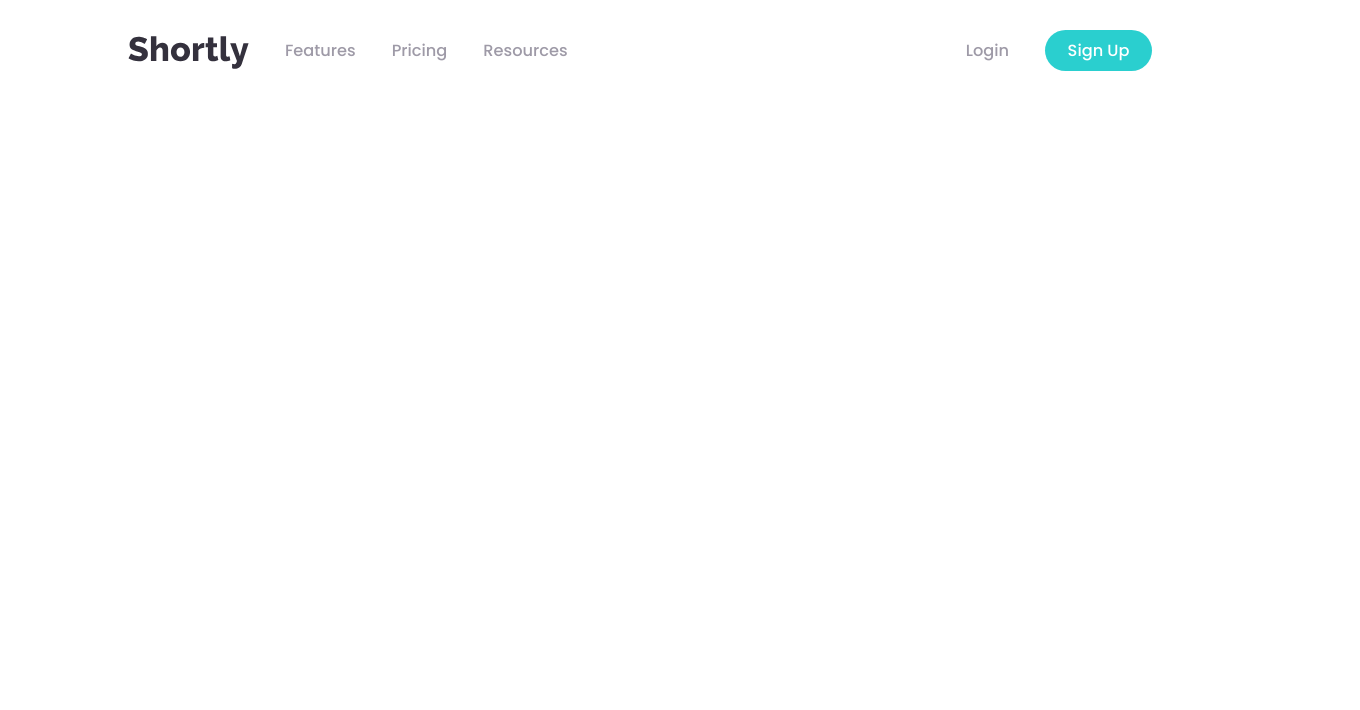
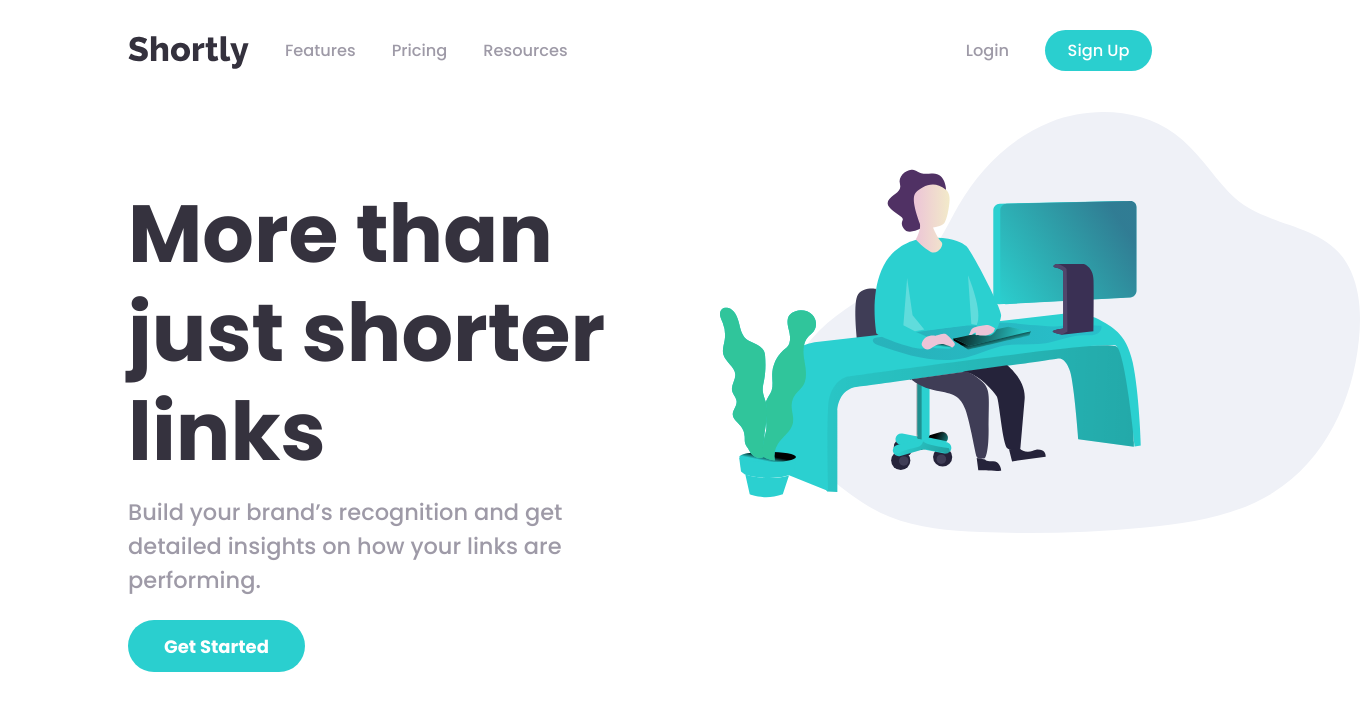
Before and after one commit to Janssenhidal/Shortify_URL, a Vue app in the folder app/: page / in a window 1280 px wide. Shown: the top 710 px of the page, 1360 px wide, since content can reach past the window. Built offline with nearby package versions, Linux system fonts and the light colour scheme.

Commit message:
Added Illustration Component

```diff
--- a/app/src/App.vue
+++ b/app/src/App.vue
@@ -1,14 +1,17 @@
 <template>
   <Header />
+  <Illustration />
 </template>
 
 <script>
 import Header from "./components/Header.vue";
+import Illustration from "./components/Illustration.vue";
 
 export default {
   name: "App",
   components: {
     Header,
+    Illustration,
   },
 };
 </script>
--- /dev/null
+++ b/app/src/components/Illustration.vue
@@ -0,0 +1,71 @@
+<template>
+  <section class="illustration">
+    <div class="illustrate-text">
+      <h1>More than just shorter links</h1>
+      <p>
+        Build your brand’s recognition and get detailed insights on how your
+        links are performing.
+      </p>
+      <a href="#" class="get-started">Get Started</a>
+    </div>
+    <div class="image">
+      <img src="../assets/images/illustration-working.svg" alt="" />
+    </div>
+  </section>
+</template>
+
+<script>
+export default {
+  name: "Illustration",
+};
+</script>
+
+<style lang="scss" scoped>
+.illustration {
+  display: grid;
+  grid-template-columns: 1fr 1fr;
+  margin-top: 2rem;
+  margin-bottom: 12rem;
+  .illustrate-text {
+    width: 80%;
+    margin-left: auto;
+  }
+  h1 {
+    font-size: 4.5rem;
+    color: hsl(255, 11%, 22%);
+    max-width: 15ch;
+    line-height: 5.5rem;
+    margin-top: 4rem;
+  }
+  p {
+    color: hsl(257, 7%, 63%);
+    padding-top: 0.75rem;
+    padding-bottom: 2rem;
+    max-width: 40ch;
+    font-size: 1.25rem;
+  }
+  a {
+    text-decoration: none;
+    color: #fff;
+    background-color: hsl(180, 66%, 49%);
+    padding: 0.75rem 2rem;
+    border-radius: 1.5rem;
+    font-weight: 700;
+
+    &:hover {
+      opacity: 0.6;
+    }
+  }
+  .image {
+    position: relative;
+
+    img {
+      position: absolute;
+      top: 0;
+      left: 80px;
+      height: auto;
+      max-width: 100%;
+    }
+  }
+}
+</style>
```
